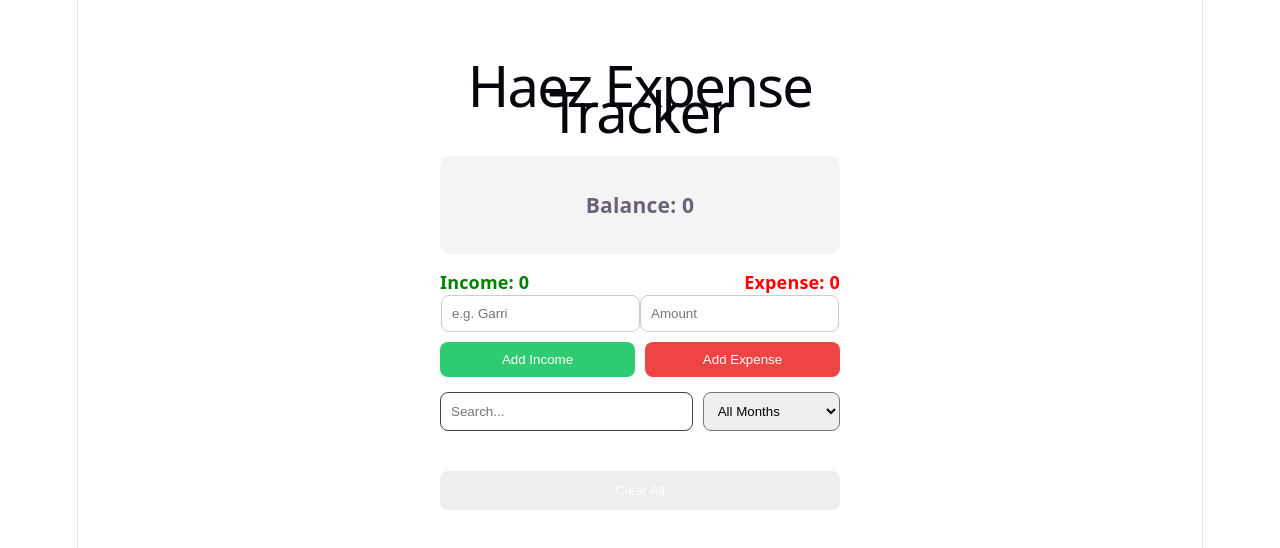
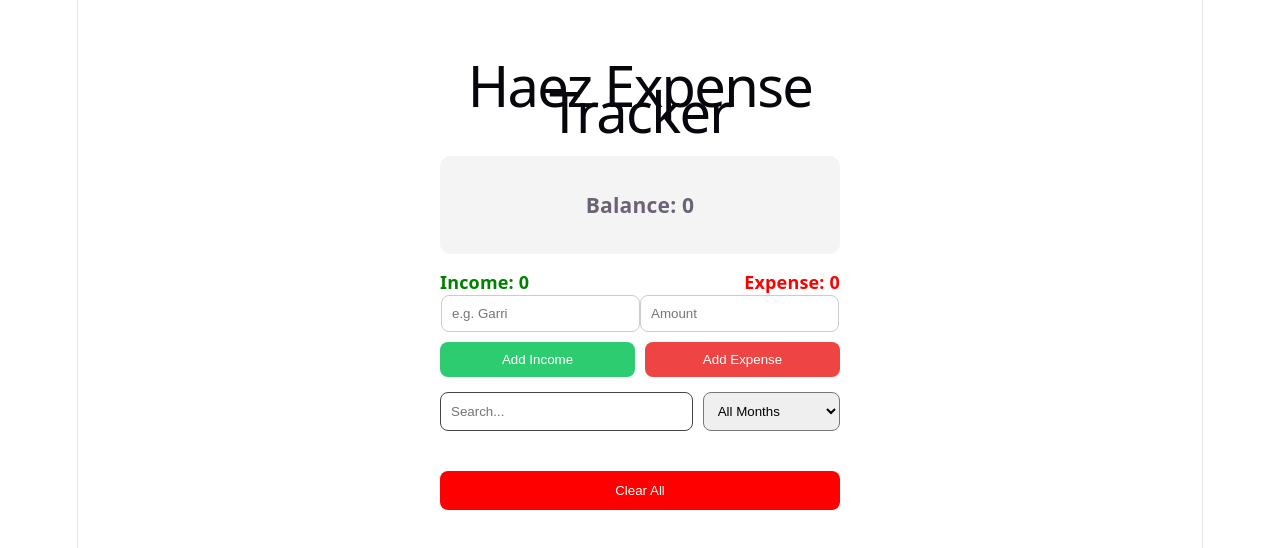
Before and after one commit to Haez0004/expense-tracker, a React (Vite) app: page / in a window 1280 px wide. Shown: the top 548 px of the page. Built offline with nearby package versions, Linux system fonts and the light colour scheme.

Commit message:
feature: clear all btn red #ff0000

```diff
--- a/src/App.jsx
+++ b/src/App.jsx
@@ -100,7 +100,7 @@ const filteredExpenses = useMemo(() => {
           </li>
         ))}
       </ul>
-      <button onClick={clearAll} style={{width:'100%', marginTop:'20px', background:'#eee', padding:'12px', borderRadius:'8px', border:'none'}}>Clear All</button>
+      <button onClick={clearAll} style={{width:'100%', marginTop:'20px', background:'#ff0000', padding:'12px', borderRadius:'8px', border:'none'}}>Clear All</button>
     </div>
   )
 }
```
